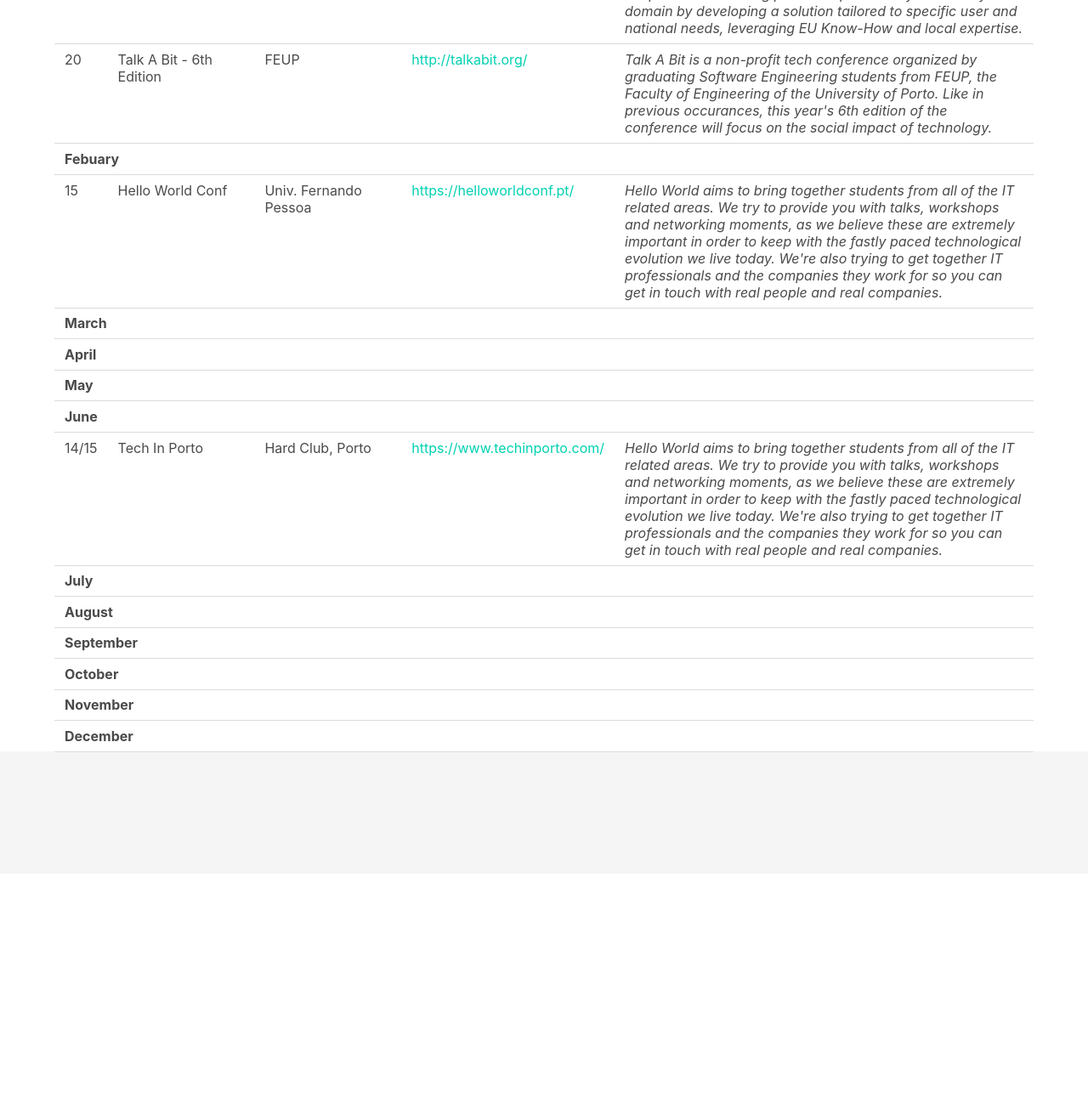
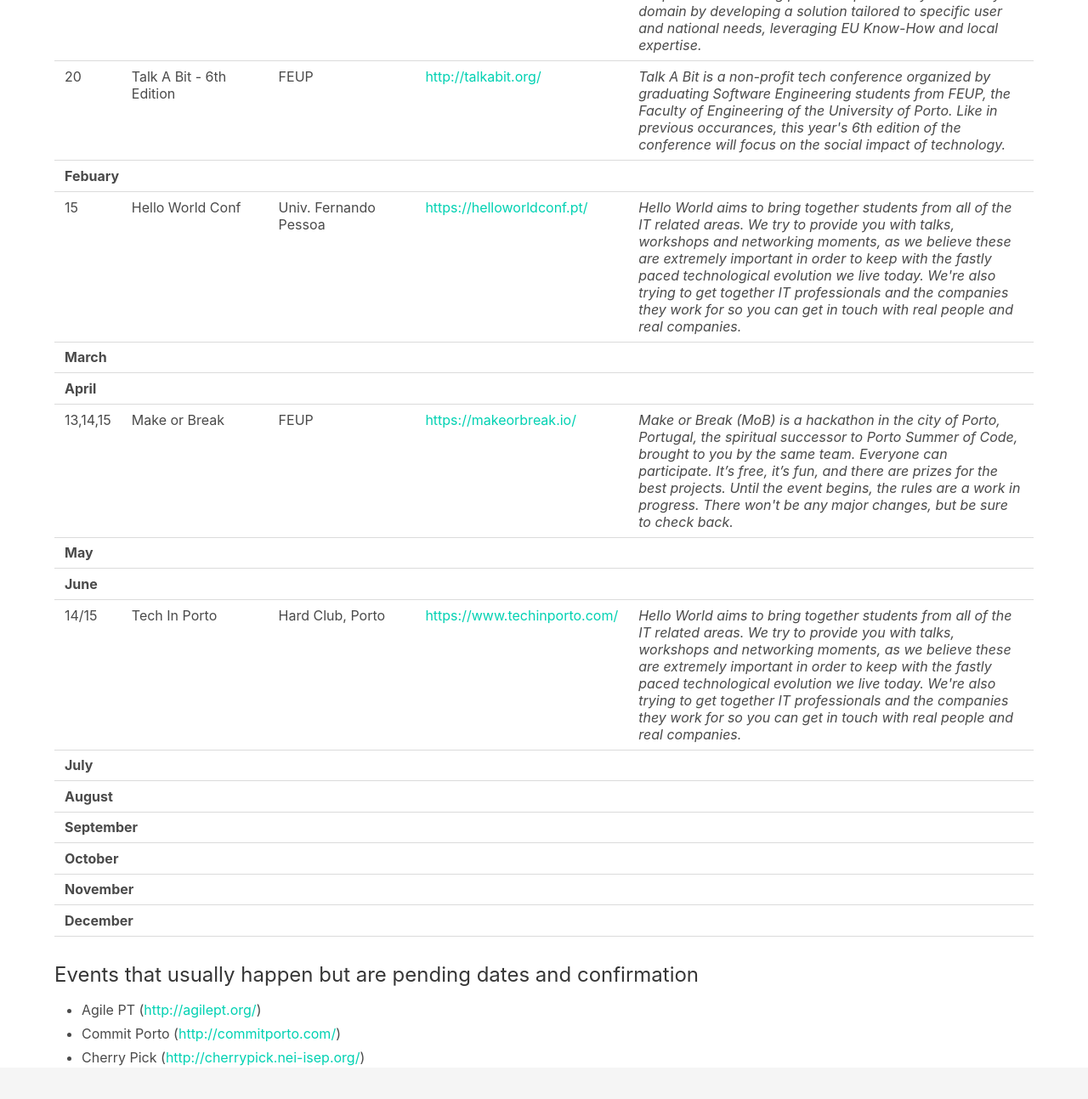
Before and after one commit to DevOpsPorto/devopsporto.github.io, a Jekyll site: the page built from events.html, in a window 1280 px wide and 1400 px high, scrolled down 607 px. Shown: the top 1293 px of the window at 85% size. Built offline with Jekyll 4.4.1, drawn with Linux system fonts in a browser that asks for light colours; before the commit the page ends 1635 px from its top, so only the background shows below that.

Commit message:
add make or break hackathon and events with pending dates

```diff
--- a/events.html
+++ b/events.html
@@ -74,7 +74,16 @@
         <tr>
             <td colspan="5"><b>April</b></td>
         </tr>
-        <tr></tr>
+        <tr><td>13,14,15</td>
+            <td>Make or Break</td>
+            <td>FEUP</td>
+            <td>
+                <a href="https://makeorbreak.io/" target="_blank">https://makeorbreak.io/</a>
+            </td>
+            <td>
+                <i>Make or Break (MoB) is a hackathon in the city of Porto, Portugal, the spiritual successor to Porto Summer of Code, brought to you by the same team. Everyone can participate. It’s free, it’s fun, and there are prizes for the best projects.
+                    Until the event begins, the rules are a work in progress. There won't be any major changes, but be sure to check back.</i>
+            </td></tr>
         <tr></tr>
         <tr>
             <td colspan="5"><b>May</b></td>
@@ -130,4 +139,11 @@
         <tr></tr>
         <tr></tr>
     </table>
+
+    <h3>Events that usually happen but are pending dates and confirmation</h3>
+    <ul>
+        <li>Agile PT (<a href="http://agilept.org/" _target="_blank">http://agilept.org/</a>)</li>
+        <li>Commit Porto (<a href="http://commitporto.com/" target="_blank">http://commitporto.com/</a>)</li>
+        <li>Cherry Pick (<a href="http://cherrypick.nei-isep.org/" target="_blank">http://cherrypick.nei-isep.org/</a>)</li>
+    </ul>
 </div>
```
